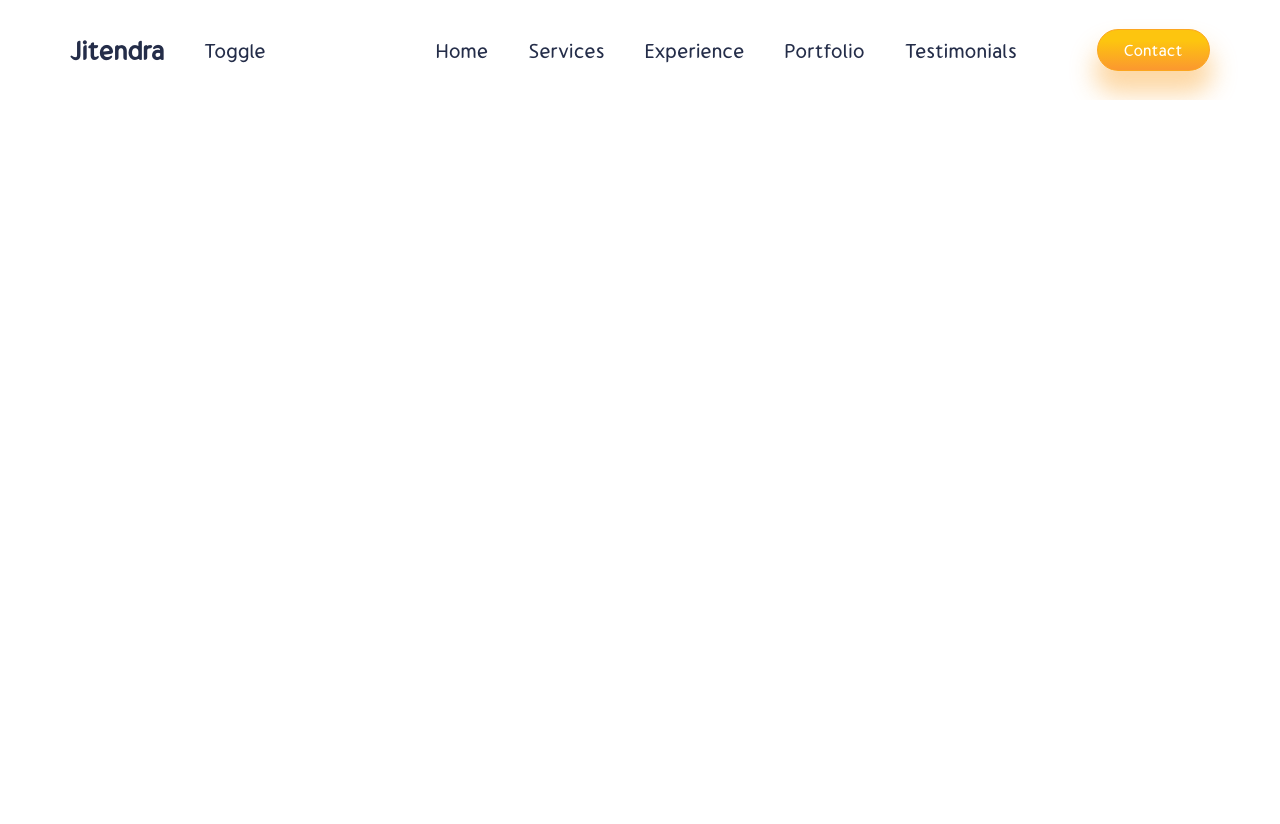
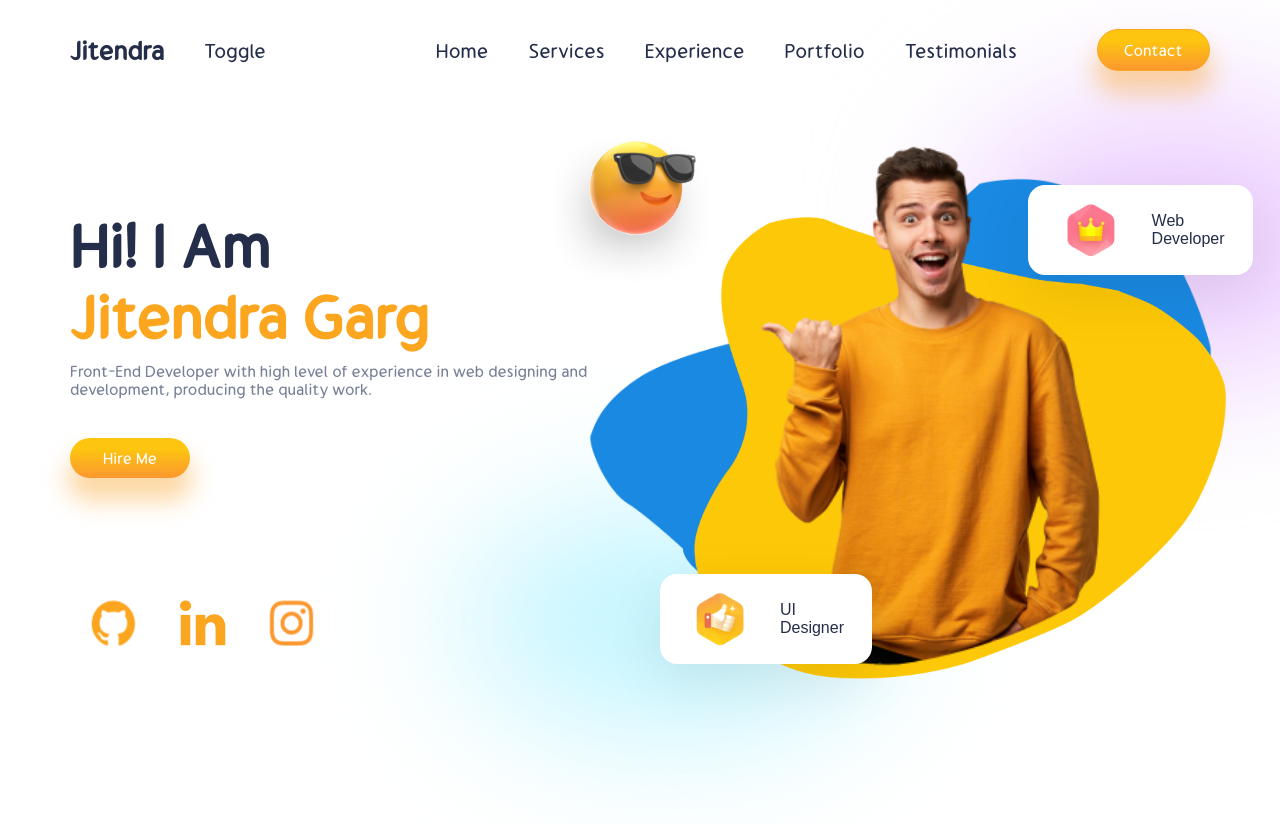
Before and after one commit to harry-jakes3018/personal-portfolio3, a React (Create React App) app: page / in a window 1280 px wide. Shown: the top 824 px of the page. Before the commit the page ends 800 px from the top, so only its background shows below. Built offline with nearby package versions, Linux system fonts and the light colour scheme.

Commit message:
Intro Section Completed

```diff
--- a/src/App.js
+++ b/src/App.js
@@ -1,9 +1,11 @@
+import Intro from "./components/Intro";
 import Navbar from "./components/Navbar";
 
 function App() {
     return (
         <div className="App">
             <Navbar />
+            <Intro />
         </div>
     );
 }
--- /dev/null
+++ b/src/components/FloatingDiv.js
@@ -0,0 +1,35 @@
+import styled from "styled-components";
+
+function FloatingDiv({ image, text1, text2 }) {
+    return (
+        <Float>
+            <img src={image} alt="" />
+            <span>
+                {text1}
+                <br /> {text2}
+            </span>
+        </Float>
+    );
+}
+
+export default FloatingDiv;
+
+const Float = styled.div`
+    display: flex;
+    justify-content: space-around;
+    background-color: white;
+    box-shadow: var(--boxShadow);
+    border-radius: 17px;
+    align-items: center;
+    padding: 0 28px 0 0;
+    height: 4.5rem;
+
+    & > img {
+        transform: scale(0.4);
+    }
+
+    & > span {
+        font-family: sans-serif;
+        font-size: 16px;
+    }
+`;
--- /dev/null
+++ b/src/components/Intro.js
@@ -0,0 +1,175 @@
+import styled from "styled-components";
+import github from "../img/github.png";
+import linkedin from "../img/linkedin.png";
+import instagram from "../img/instagram.png";
+import vector1 from "../img/Vector1.png";
+import vector2 from "../img/Vector2.png";
+import boy from "../img/boy.png";
+import thumbup from "../img/thumbup.png";
+import crown from "../img/crown.png";
+import glassesimoji from "../img/glassesimoji.png";
+import FloatingDiv from "./FloatingDiv";
+
+function Intro() {
+    return (
+        <Wrapper>
+            <Left>
+                <Name>
+                    <span>Hi! I Am</span>
+                    <span>Jitendra Garg</span>
+                    <span>
+                        Front-End Developer with high level of experience in web
+                        designing and development, producing the quality work.
+                    </span>
+                </Name>
+                <Button>Hire Me</Button>
+                <Icons>
+                    <img src={github} alt="GitHub" />
+                    <img src={linkedin} alt="LinkedIn" />
+                    <img src={instagram} alt="Instagram" />
+                </Icons>
+            </Left>
+            <Right>
+                <img src={vector1} alt="Vector 1" />
+                <img src={vector2} alt="Vector 2" />
+                <img src={boy} alt="Boy" />
+                <img src={glassesimoji} alt="" />
+                <Top>
+                    <FloatingDiv image={crown} text1="Web" text2="Developer" />
+                </Top>
+                <Bottom>
+                    <FloatingDiv image={thumbup} text1="UI" text2="Designer" />
+                </Bottom>
+
+                {/* Blur Divs */}
+                <BlurLeft></BlurLeft>
+                <BlurRight></BlurRight>
+            </Right>
+        </Wrapper>
+    );
+}
+
+export default Intro;
+
+const Wrapper = styled.div`
+    display: flex;
+    height: 77vh;
+    margin-top: 6rem;
+`;
+
+const Left = styled.div`
+    display: flex;
+    position: relative;
+    flex: 1;
+    flex-direction: column;
+    gap: 2rem;
+`;
+
+const Name = styled.div`
+    display: flex;
+    flex-direction: column;
+
+    & > :first-child {
+        color: var(--black);
+        font-weight: bold;
+        font-size: 3rem;
+    }
+
+    & > :nth-child(2) {
+        color: var(--orange);
+        font-weight: bold;
+        font-size: 3rem;
+    }
+
+    & > :last-child {
+        font-weight: 100;
+        font-size: 16px;
+        color: var(--gray);
+        margin-top: 10px;
+    }
+`;
+
+const Button = styled.button`
+    width: 6rem;
+    height: 2rem;
+`;
+
+const Icons = styled.div`
+    margin-top: 3rem;
+    display: flex;
+    gap: 0rem;
+
+    & > img {
+        transform: scale(0.5);
+
+        &:hover {
+            cursor: pointer;
+        }
+    }
+`;
+
+const Right = styled.div`
+    flex: 1;
+    position: relative;
+
+    & > * {
+        position: absolute;
+        z-index: 1;
+    }
+
+    & > :first-child {
+        transform: scale(0.9);
+        left: -15%;
+        top: -9%;
+    }
+
+    & > :nth-child(2) {
+        top: -4.6rem;
+        transform: scale(0.7);
+        left: -3rem;
+    }
+
+    & > :nth-child(3) {
+        transform: scale(1.4);
+        left: 28%;
+    }
+
+    & > :nth-child(4) {
+        transform: scale(0.7);
+        top: -19%;
+        left: -24%;
+        border-radius: 50%;
+        padding: 0;
+    }
+`;
+
+const Top = styled.div`
+    top: -4%;
+    left: 68%;
+`;
+
+const Bottom = styled.div`
+    top: 18.2rem;
+    left: 3.5%;
+`;
+
+const BlurLeft = styled.div`
+    /* background-color: rgb(238, 210, 255); */
+    position: absolute;
+    width: 22rem;
+    height: 14rem;
+    border-radius: 50%;
+    background: #edd0ff;
+    filter: blur(72px);
+    z-index: -9;
+    top: -18%;
+    left: 56%;
+`;
+
+const BlurRight = styled(BlurLeft)`
+    background: #c1f5ff;
+    top: 15rem;
+    width: 21rem;
+    height: 11rem;
+    left: -9rem;
+`;
```
